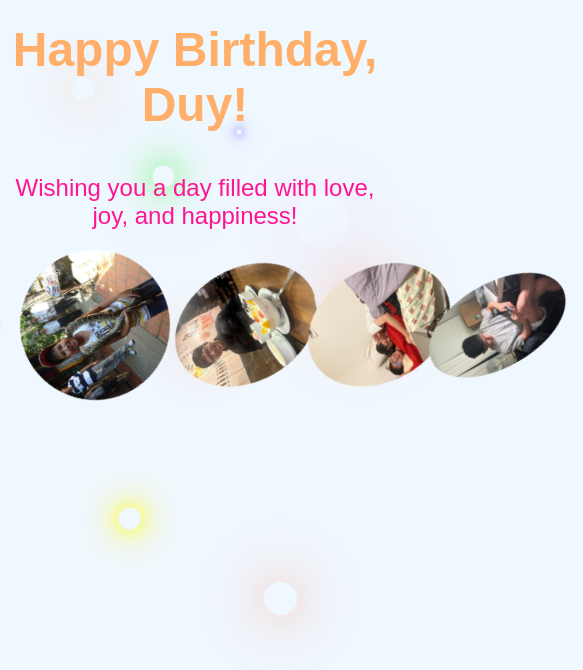
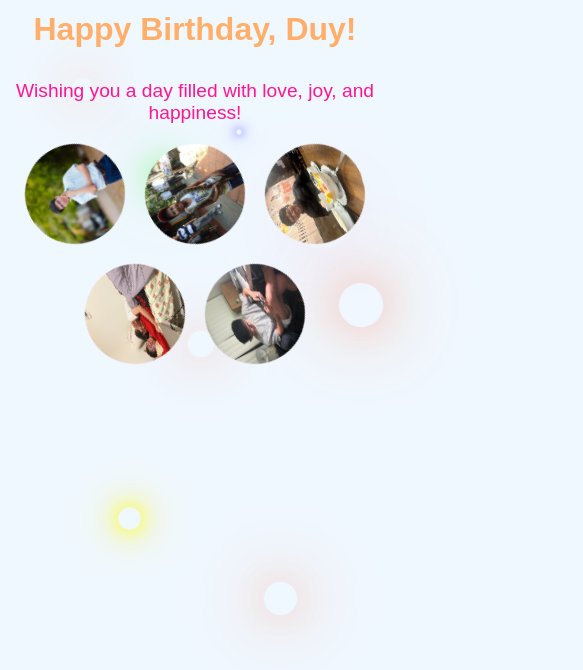
Before and after one commit to trienbanghuynh/HappyBirthday, a plain HTML site: page index.html in a window 390 px wide. Shown: the whole page, 583 px wide, since content can reach past the window. Drawn offline with Linux system fonts and the light colour scheme.

Commit message:
make responsive

```diff
--- a/styles.css
+++ b/styles.css
@@ -36,6 +36,7 @@ body {
     justify-content: center;
     gap: 20px;
     margin: 20px 0;
+    flex-wrap: wrap;
 }
 
 /* Image animations */
@@ -224,3 +225,45 @@ body {
     left: 60%;
     animation-delay: 2s;
 }
+
+/* Media Queries for responsiveness */
+
+/* For medium devices (tablets) */
+@media (max-width: 768px) {
+    #main-title {
+        font-size: 2.5em;
+    }
+
+    .sub-title {
+        font-size: 1.3em;
+    }
+
+    .friends-gallery img {
+        width: 120px;
+        height: 120px;
+    }
+
+    .bottom-message {
+        font-size: 1.1em;
+    }
+}
+
+/* For small devices (mobile phones) */
+@media (max-width: 480px) {
+    #main-title {
+        font-size: 2em;
+    }
+
+    .sub-title {
+        font-size: 1.2em;
+    }
+
+    .friends-gallery img {
+        width: 100px;
+        height: 100px;
+    }
+
+    .bottom-message {
+        font-size: 1em;
+    }
+}
```
